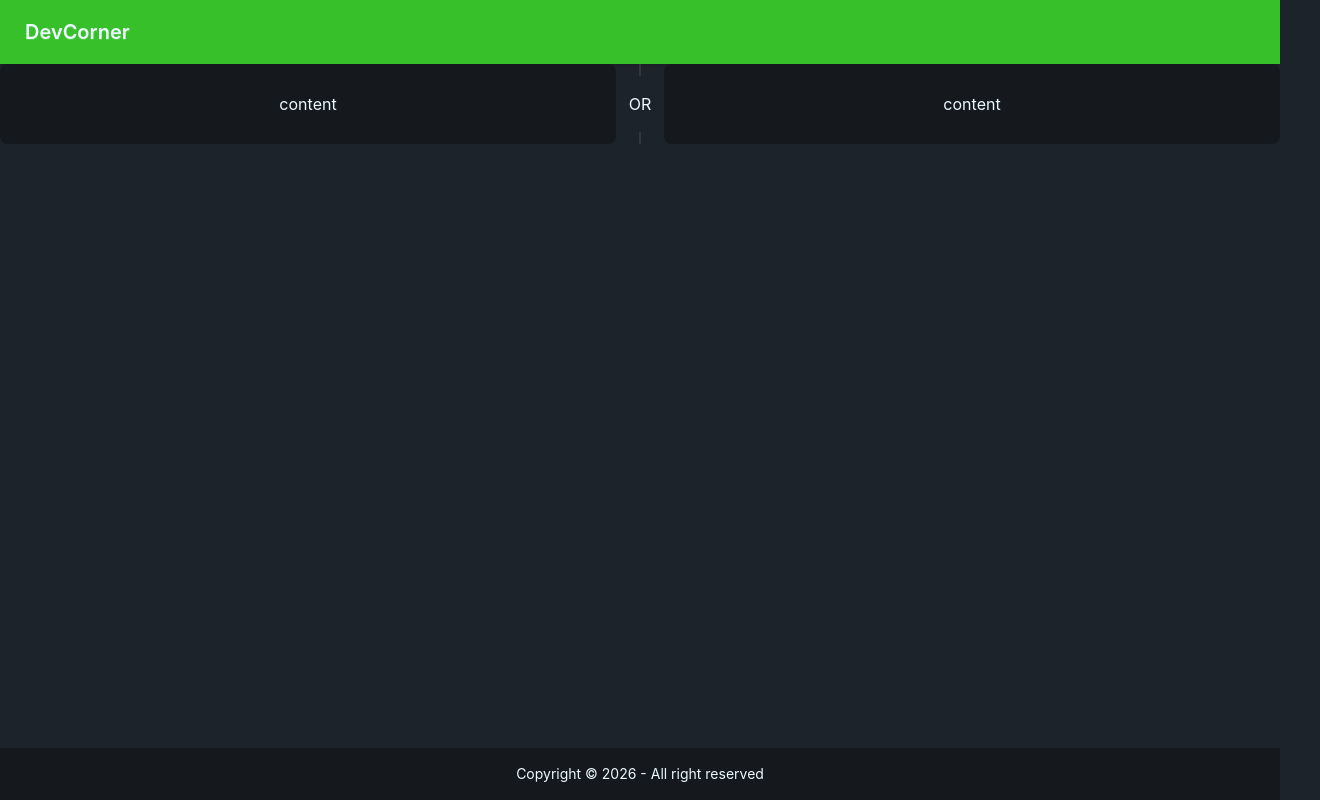
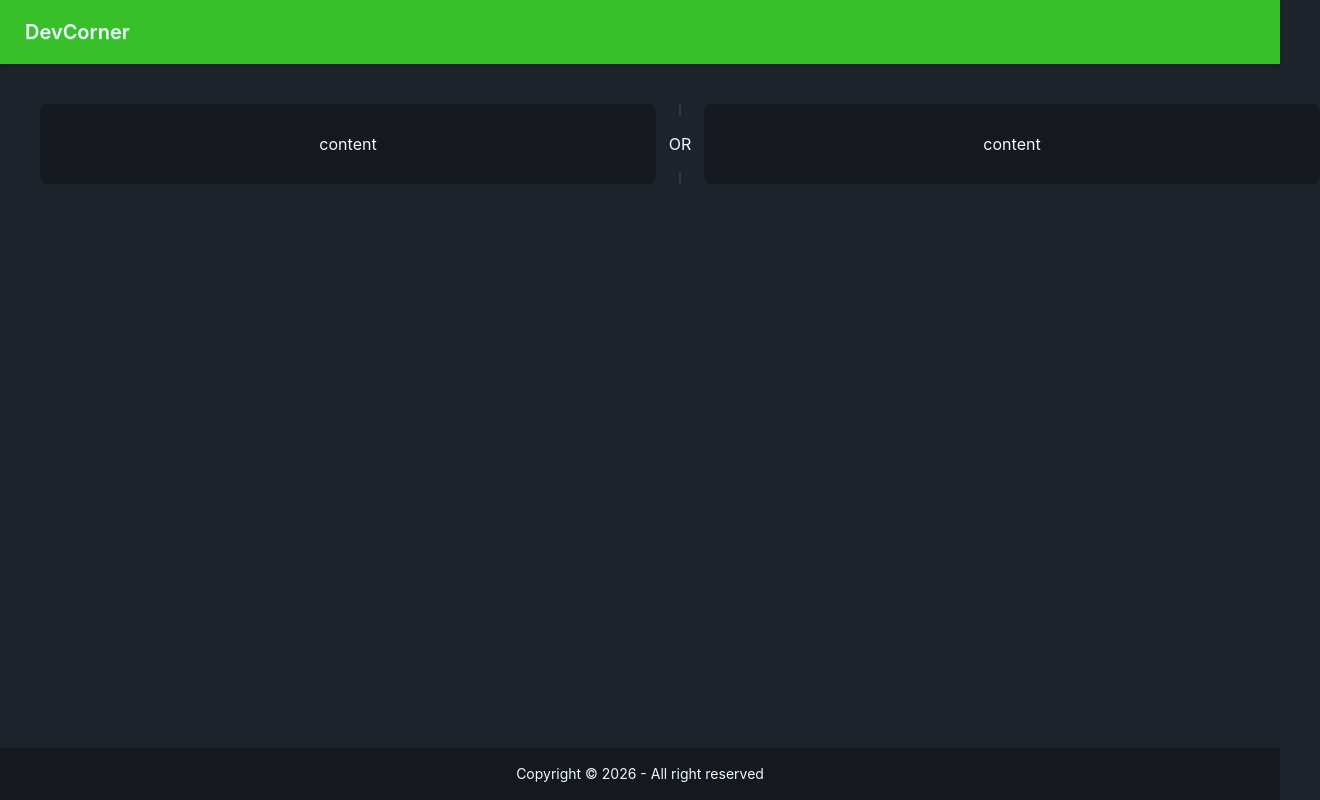
Before and after one commit to ArindamKundu65/devFront, a React (Vite) app: page /premium in a window 1280 px wide. Shown: the whole page, 1320 px wide, since content can reach past the window. Built offline with nearby package versions, Linux system fonts and the light colour scheme; no server answers.

Commit message:
Update project

```diff
--- a/src/components/Premium.jsx
+++ b/src/components/Premium.jsx
@@ -2,7 +2,7 @@ import React from 'react'
 
 const Premium = () => {
   return (
-    <div className="flex w-full">
+    <div className="flex w-full m-10">
   <div className="card bg-base-300 rounded-box grid h-20 grow place-items-center">content</div>
   <div className="divider divider-horizontal">OR</div>
   <div className="card bg-base-300 rounded-box grid h-20 grow place-items-center">content</div>
```
